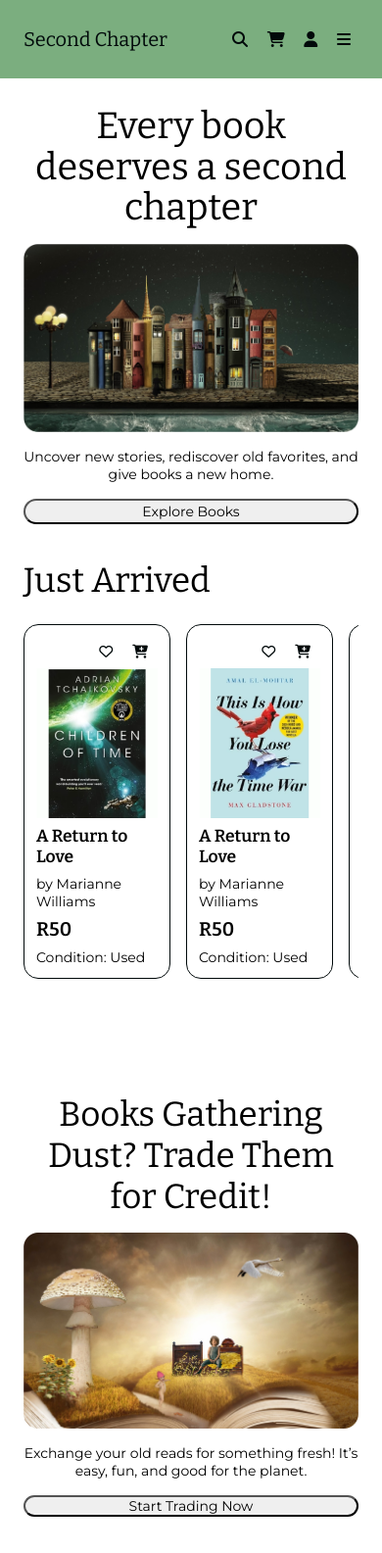
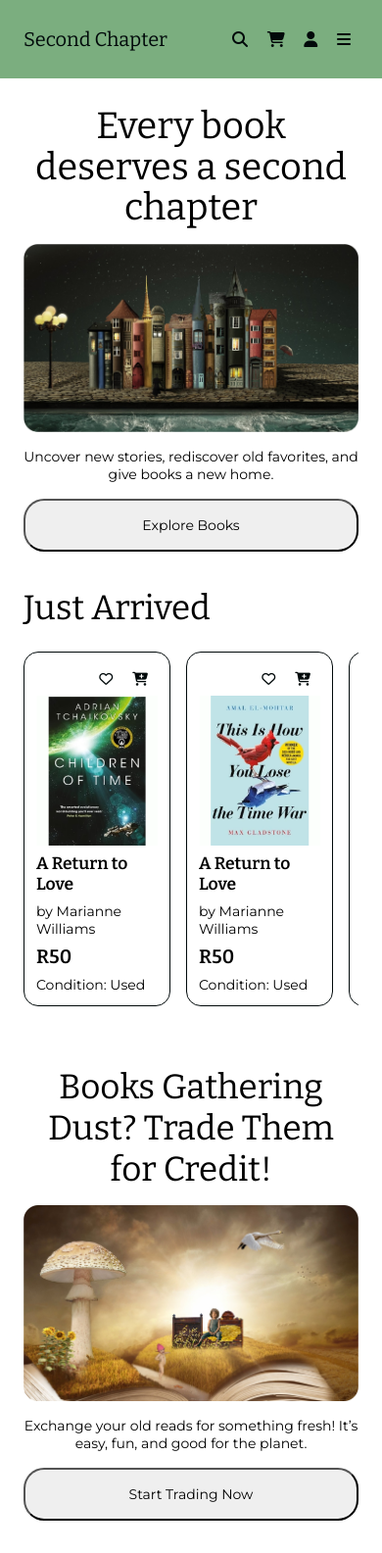
Before and after one commit to JacolineJacobs/second-chapter, a plain HTML site: page index.html in a window 390 px wide. Shown: the top 1585 px of the page at 98% size. Drawn offline with nearby package versions, Linux system fonts and the light colour scheme.

Commit message:
Add files via upload

```diff
--- a/style.css
+++ b/style.css
@@ -270,6 +270,7 @@ header {
     .hero-button {
         margin: 0;
         width: 100%;
+        padding: 16px 24px;
     }
 }
 
@@ -421,6 +422,8 @@ header {
         "button";
         padding: 48px;
         text-align: center;
+        margin-top: 40px;
+        margin-bottom: 40px;
     }
     .trade-title {
         margin: 0;
@@ -437,12 +440,15 @@ header {
     .trade-button {
         margin: 0;
         width: 100%;
+        padding: 16px 24px;
     }
 }
 
 @media (max-width: 480px) {
     .trade-section {
         padding: 0px 24px;
+        margin-top: 24px;
+        margin-bottom: 24px;
     }
 }
 
@@ -586,6 +592,9 @@ header {
     .testimonial-card {
         width: 80%;
     }
+    .testimonial-title {
+        text-align: center;
+    }
 }
 
 @media (max-width: 480px) {
@@ -666,6 +675,7 @@ header {
     .faq-container {
         text-align: center;
         padding: 24px 0;
+        margin: 0;
     }
 }
 
```
